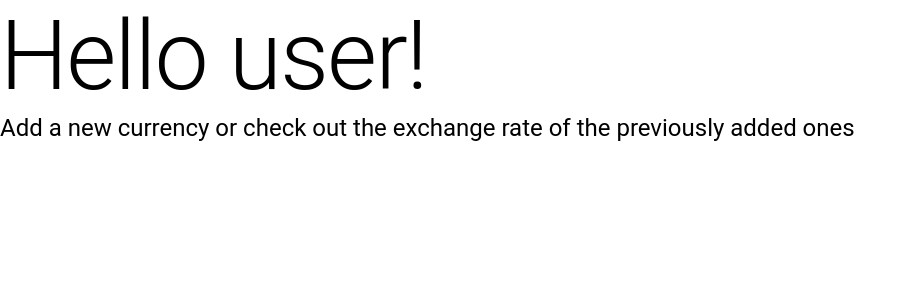
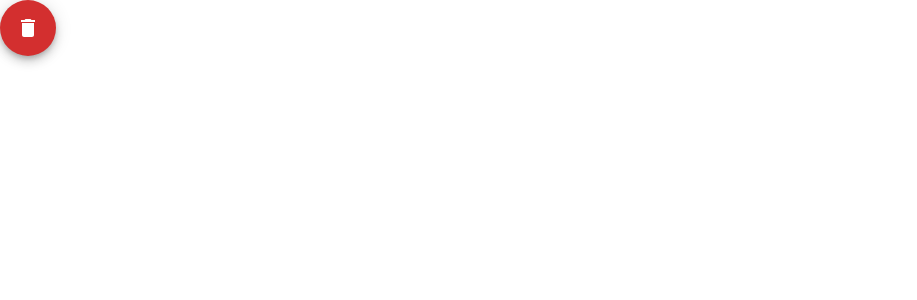
Before and after one commit to tothpeti2000/cryptocurrency-app, a React (Create React App) app: page / in a window 1280 px wide. Shown: the top 300 px of the page, without its empty margins (0-917 px from the left). Built offline with nearby package versions, Linux system fonts and the light colour scheme.

Commit message:
FAB added

```diff
--- a/src/App.tsx
+++ b/src/App.tsx
@@ -1,12 +1,13 @@
 import { BrowserRouter as Router, Route, Routes } from "react-router-dom";
 import CurrencyList from "./components/currencyList/CurrencyList";
+import DeleteFAB from "./components/fab/DeleteFAB";
 import Header from "./components/header/Header";
 import CurrenciesPage from "./pages/CurrenciesPage";
 import LoginPage from "./pages/LoginPage";
 
 function App() {
   return (
-    <Header userName="user" />
+    <DeleteFAB />
     /*<Router>
       <Routes>
         <Route path="/" element={<LoginPage />} />
--- /dev/null
+++ b/src/components/fab/DeleteFAB.tsx
@@ -0,0 +1,12 @@
+import { Fab } from "@mui/material";
+import { Delete } from "@mui/icons-material";
+
+const DeleteFAB = () => {
+  return (
+    <Fab color="error" aria-label="delete">
+      <Delete />
+    </Fab>
+  );
+};
+
+export default DeleteFAB;
```
